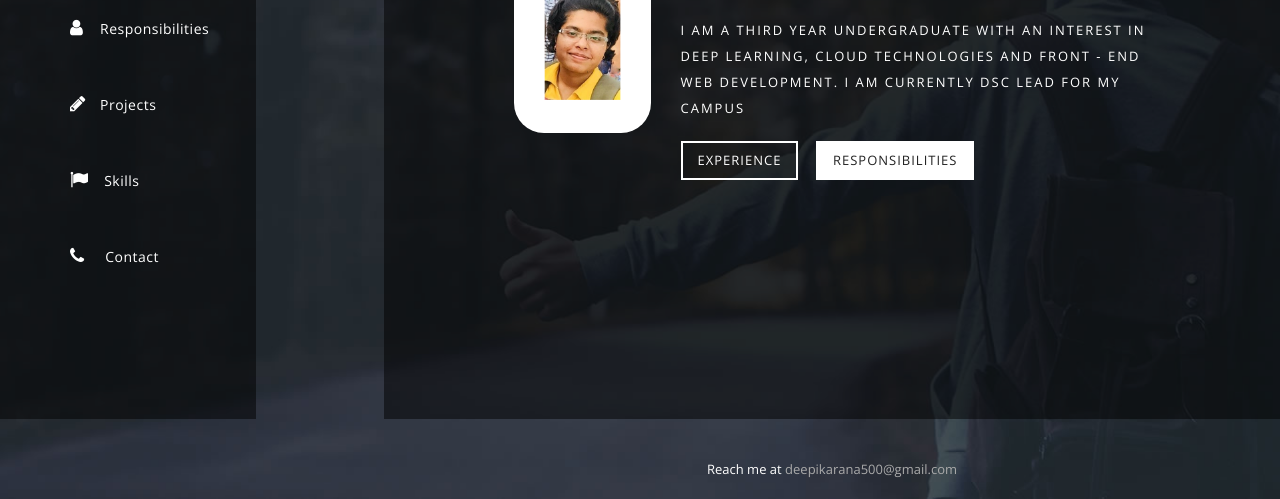
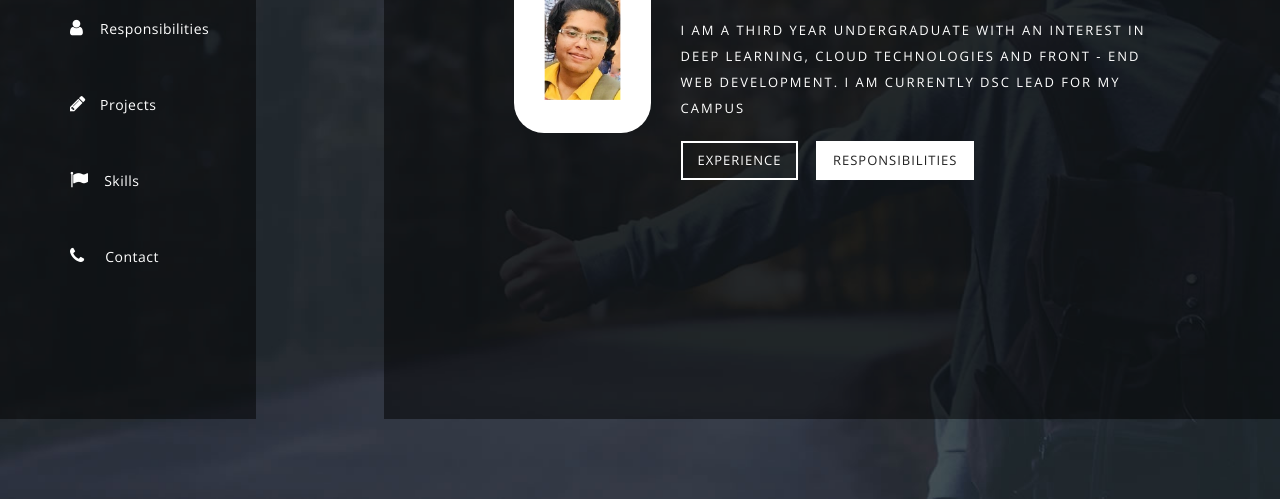
Before and after one commit to deepika-rana/deepika-rana.github.io, a plain HTML site: page index.html in a window 1280 px wide. Shown: the part 301-800 px from the top of the page. Drawn offline with nearby package versions, Linux system fonts and the light colour scheme.

Commit message:
Footer updated

```diff
--- a/index.html
+++ b/index.html
@@ -325,7 +325,7 @@
         </div>
         <div class="footer">
         	<div class="content">
-                <p style="padding-top: 10px;">Reach me at <a href="mailto:deepikarana500@gmail.com" target="_blank"> deepikarana500@gmail.com</a></p>
+
         	</div>
         </div>
 
```
